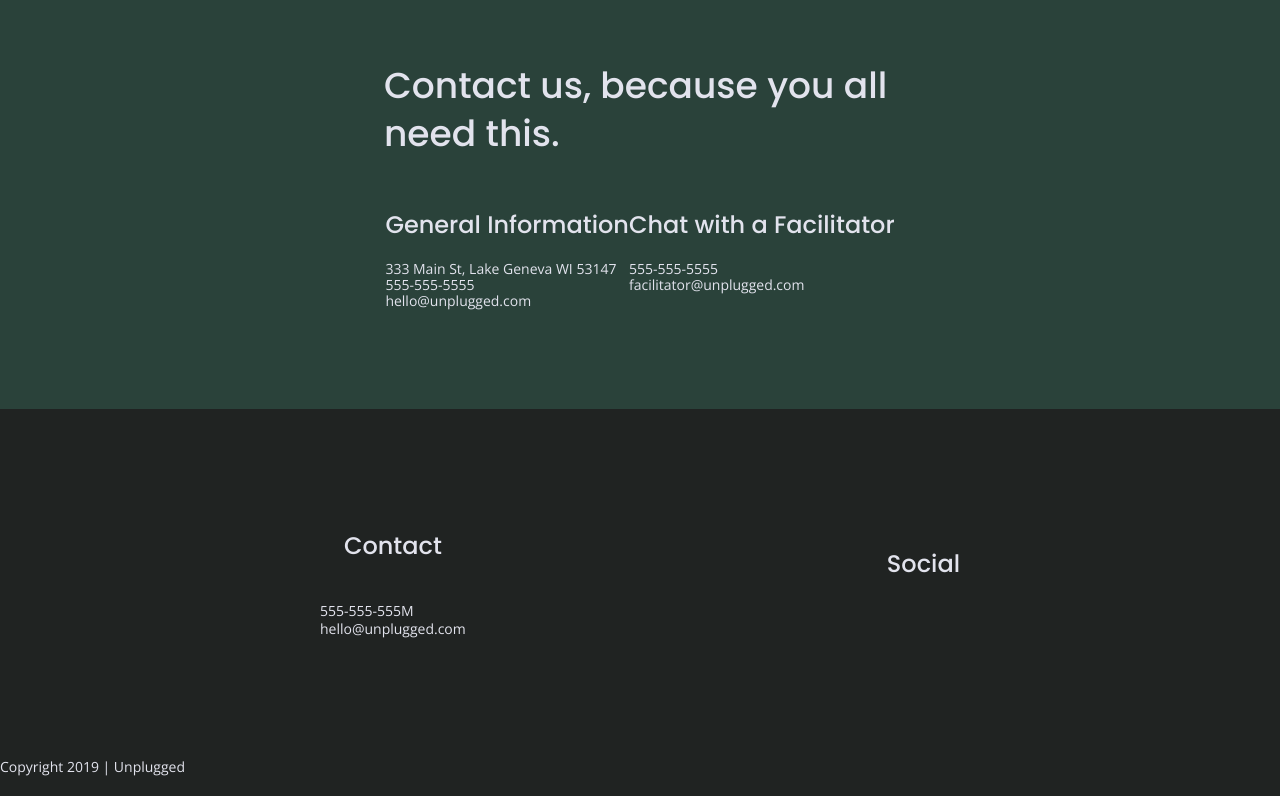
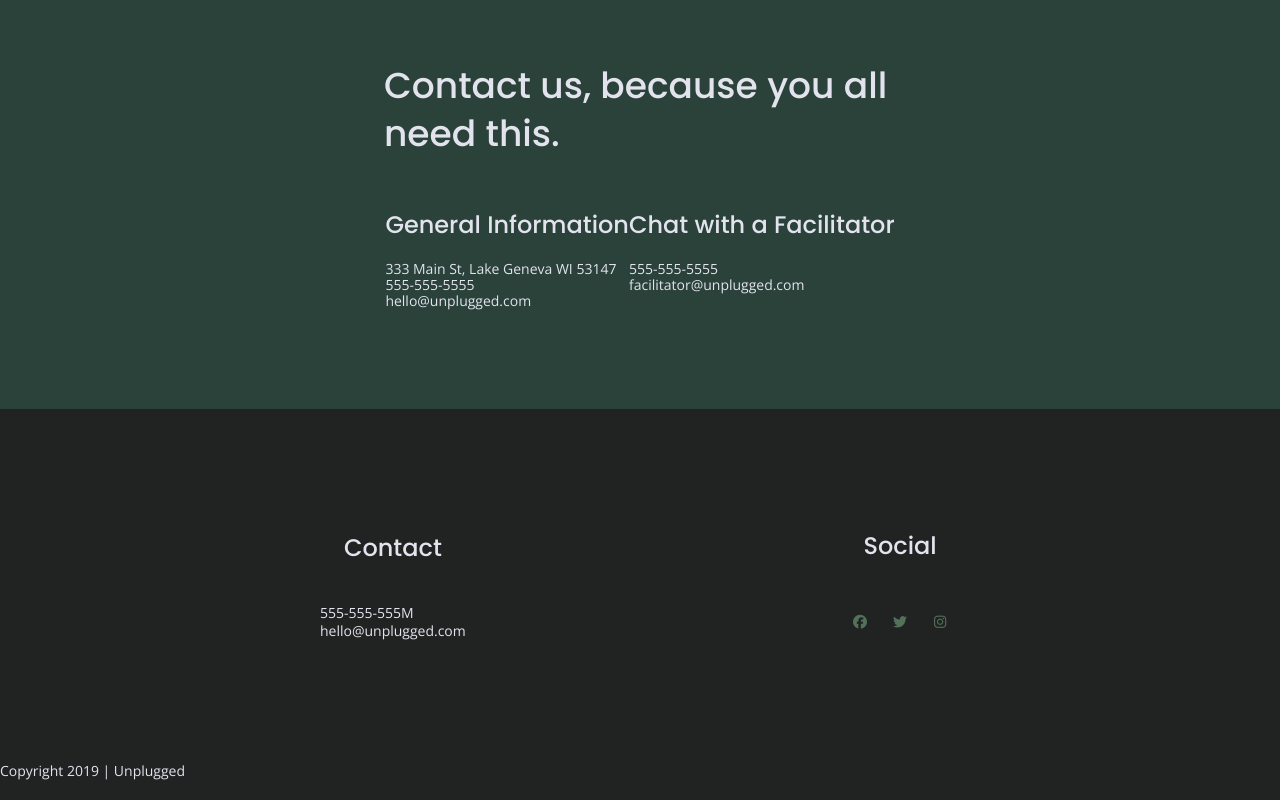
Before and after one commit to Kelsea-B/unplugged-retreat, a website: page about/index.html in a window 1280 px wide. Shown: the part 1419-2219 px from the top of the page. Drawn offline with nearby package versions, Linux system fonts and the light colour scheme; files that its build step writes are made by us from their sources; files whose address does not match are found by name.

Commit message:
added icons to about and faq page

```diff
--- a/about/index.html
+++ b/about/index.html
@@ -3,7 +3,7 @@
 
 <head>
   <meta charset="utf-8">
-  <title></title>
+  <title>About</title>
   <meta name="description" content="">
   <meta name="viewport" content="width=device-width, initial-scale=1">
 
@@ -16,6 +16,8 @@
   <link rel="apple-touch-icon" href="../icon.png">
   <!-- Place favicon.ico in the root directory -->
 
+<script src="https://kit.fontawesome.com/ed5329d234.js" crossorigin="anonymous"></script>
+
   <link href="https://fonts.googleapis.com/css?family=Open+Sans:400,700|Poppins:500,700" rel="stylesheet">
   <link rel="stylesheet" href="../css/normalize.css">
   <link rel="stylesheet" href="../css/main.css">
@@ -24,6 +26,8 @@
 
 <!-- Google Fonts -->
 <link href="https://fonts.googleapis.com/css?family=Open+Sans:400,700|Poppins:500,700" rel="stylesheet">
+
+
 
 </head>
 
@@ -102,9 +106,9 @@
         <div class="social">
           <h4>Social</h4>
           <div class="social-icons">
-            <p><a href="https://www.facebook.com/kelsey.bergan/" target="_blank"></a></p>
-            <p><a href="https://www.twitter.com/yoursite" target="_blank"></a></p>
-            <p><a href="https://www.instagram.com/yoursite" target="_blank"></a></p>
+            <p><a href="https://www.facebook.com/kelsey.bergan/" target="_blank"></a><i class="fab fa-facebook" style="color:#527158"></i></p>
+            <p><a href="https://www.twitter.com/yoursite" target="_blank"></a><i class="fab fa-twitter" style="color:#527158"></i></p>
+            <p><a href="https://www.instagram.com/yoursite" target="_blank"></a><i class="fab fa-instagram" style="color:#527158"></i></p>
           </div>
         </div>
       </div>
--- a/css/main.css
+++ b/css/main.css
@@ -228,13 +228,22 @@ footer .social-icons {
 }
 
 footer .social-icons p {
+  border-radius: 50%;
+  width:40px;
+  height: 40px;
   display: flex;
   justify-content: center;
   align-items: center;
 }
 
+.social-icons i p {
+  font-size:1.3125em;
+}
+
 footer .copyright {
   margin:20px 0;
+  justify-content: center;
+
 }
 
 /*-------------------------Mobile Styles - Homepage -----------------------*/
```
Also changed, not shown: faq/index.html (+11 -5 lines).
